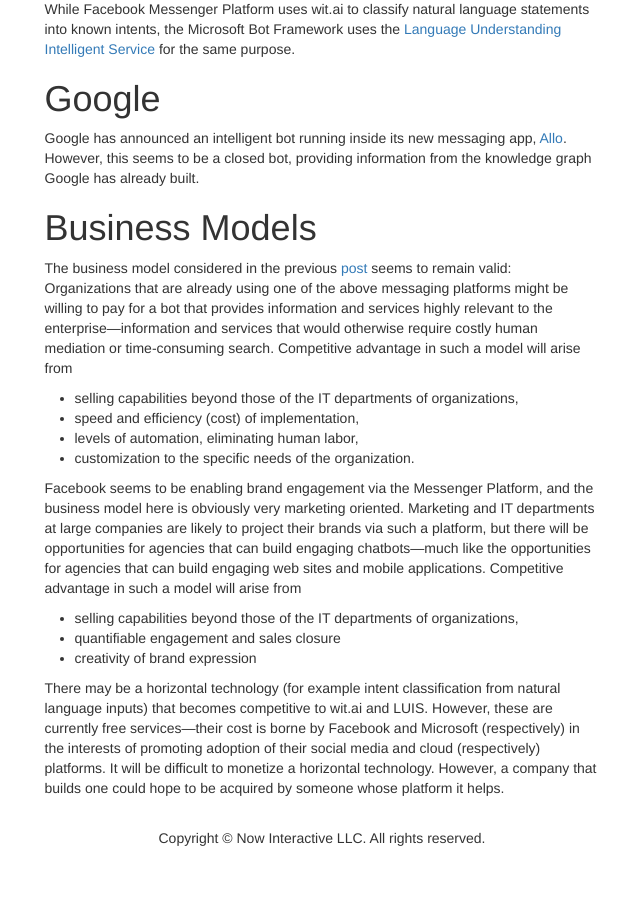
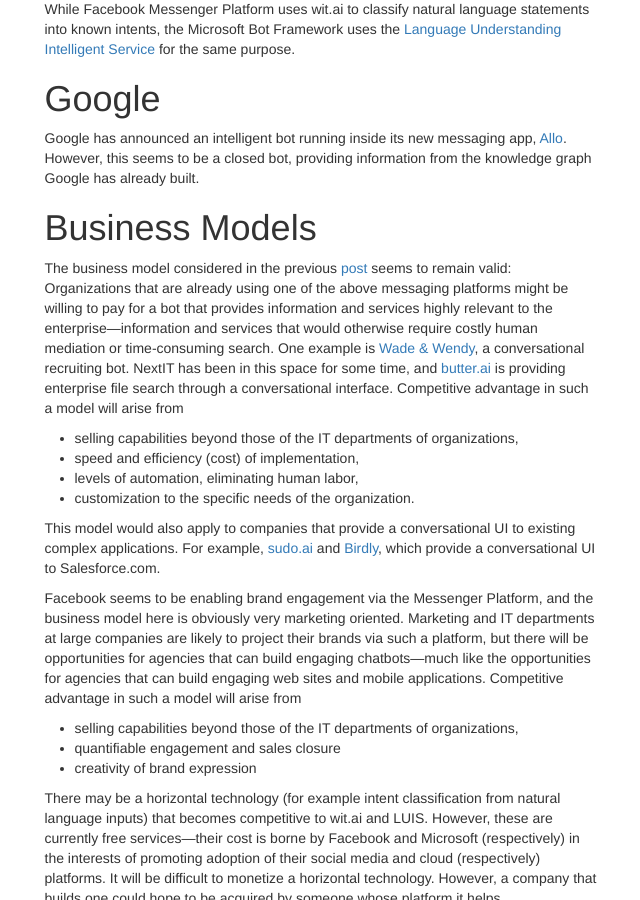
Before and after one commit to mspandit/mspandit.github.io, a Jekyll site: the page built from _posts/2016-07-23-bot-api-survey.markdown, in a window 1280 px wide and 900 px high, scrolled down 1199 px. Shown: the whole window, without its empty margins (318-958 px from the left). Built offline with Jekyll 4.4.1, drawn with Linux system fonts in a browser that asks for light colours; before the commit the page ends 2047 px from its top, so only the background shows below that.

Commit message:
Modifications.

```diff
--- a/_posts/2016-07-23-bot-api-survey.markdown
+++ b/_posts/2016-07-23-bot-api-survey.markdown
@@ -76,13 +76,21 @@
 remain valid: Organizations that are already using one of the above messaging
 platforms might be willing to pay for a bot that provides information and
 services highly relevant to the enterprise---information and services that
-would otherwise require costly human mediation or time-consuming search.
-Competitive advantage in such a model will arise from
+would otherwise require costly human mediation or time-consuming search. One
+example is [Wade & Wendy](http://wadeandwendy.ai/), a conversational recruiting
+bot. NextIT has been in this space for some time, and
+[butter.ai](http://butter.ai/) is providing enterprise file search through a
+conversational interface. Competitive advantage in such a model will arise from
 
 * selling capabilities beyond those of the IT departments of organizations,
 * speed and efficiency (cost) of implementation,
 * levels of automation, eliminating human labor,
 * customization to the specific needs of the organization.
+
+This model would also apply to companies that provide a conversational UI to
+existing complex applications. For example, [sudo.ai](https://www.sudo.ai/) and
+[Birdly](https://salesforce.getbirdly.com/), which provide a conversational UI
+to Salesforce.com.
 
 Facebook seems to be enabling brand engagement via the Messenger Platform, and
 the business model here is obviously very marketing oriented. Marketing and IT
```
